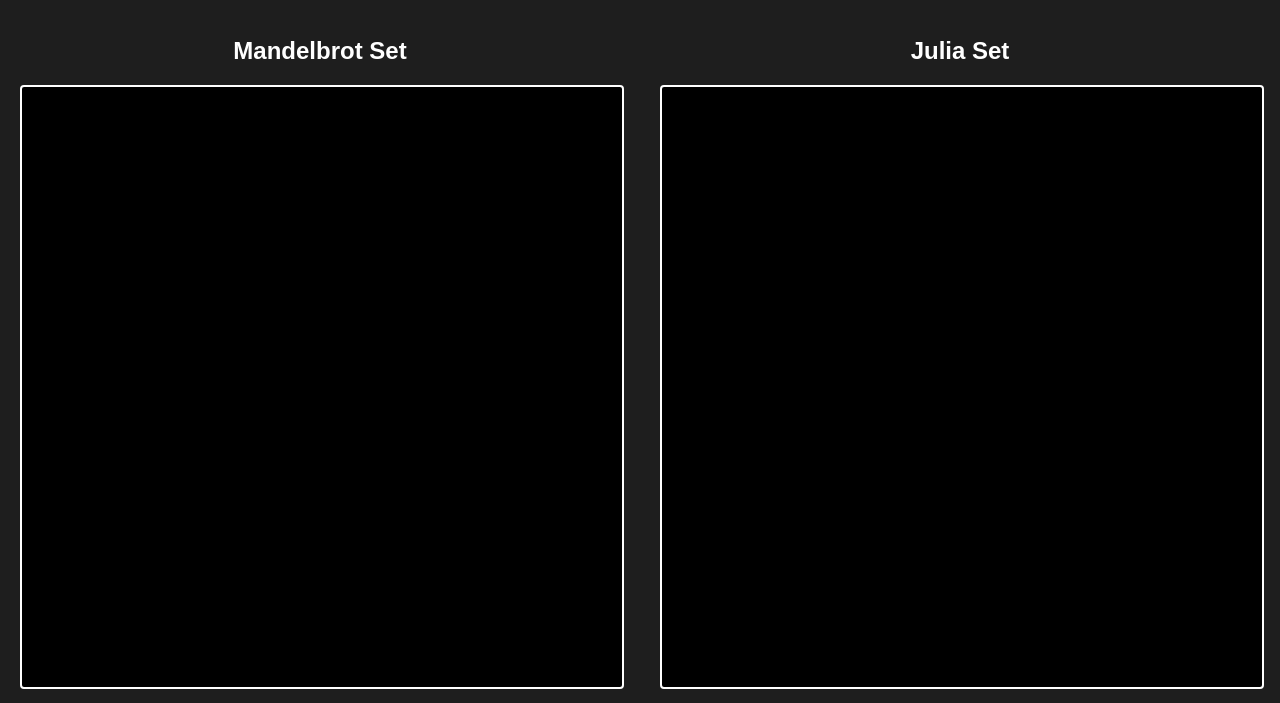
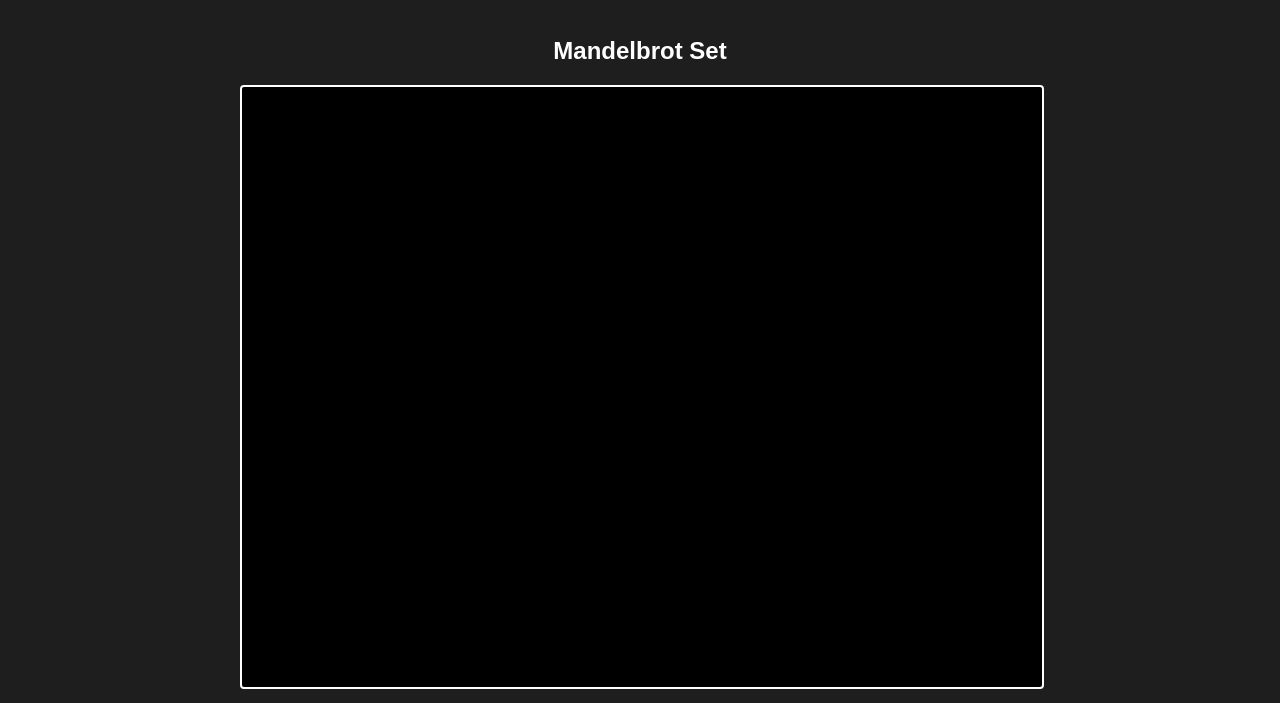
Before and after one commit to FaffyWaffles/MandelbrotJS, a plain HTML site: page index.html in a window 1280 px wide. Shown: the part 81-784 px from the top of the page. Drawn offline with Linux system fonts and the light colour scheme.

Commit message:
Modified Graph Size and Location

```diff
--- a/Mandelbrot.js
+++ b/Mandelbrot.js
@@ -3,9 +3,13 @@
 // Global 'c' value shared between Mandelbrot and Julia sets
 let currentC = { x: 0.0, y: 0.0 };
 
-// Global scale and aspect ratio
+// Canvas dimensions
+const canvasWidth = 800;  // Updated width
+const canvasHeight = 600; // Updated height
+const aspectRatio = canvasWidth / canvasHeight;
+
+// Global scale
 const scale = 1.5;
-const aspectRatio = 1.0; // Assuming square canvas (600x600)
 
 // Function to initialize WebGPU
 async function initWebGPU(canvas) {
@@ -34,7 +38,7 @@ async function initWebGPU(canvas) {
   return { device, context, format };
 }
 
-// WGSL Shader Code
+// WGSL Shader Code with template literals to inject scale and aspectRatio
 const shaderCode = `
 struct VertexOut {
   @builtin(position) position: vec4<f32>,
--- a/index.html
+++ b/index.html
@@ -12,8 +12,8 @@
     <div class="fractal-container">
       <h2>Mandelbrot Set</h2>
       <div class="canvas-container">
-        <canvas id="mandelbrotCanvas" width="600" height="600"></canvas>
-        <canvas id="mandelbrotMarkerCanvas" width="600" height="600"></canvas>
+        <canvas id="mandelbrotCanvas" width="800" height="600"></canvas>
+        <canvas id="mandelbrotMarkerCanvas" width="800" height="600"></canvas>
       </div>
     </div>
 
@@ -21,8 +21,8 @@
     <div class="fractal-container">
       <h2>Julia Set</h2>
       <div class="canvas-container">
-        <canvas id="juliaCanvas" width="600" height="600"></canvas>
-        <canvas id="juliaMarkerCanvas" width="600" height="600"></canvas>
+        <canvas id="juliaCanvas" width="800" height="600"></canvas>
+        <canvas id="juliaMarkerCanvas" width="800" height="600"></canvas>
       </div>
     </div>
   </div>
--- a/styles.css
+++ b/styles.css
@@ -15,7 +15,7 @@ body {
   display: flex;
   justify-content: center;
   flex-wrap: wrap;
-    gap: 40px;
+  gap: 40px; /* Maintains the 40px gap between fractal containers */
   margin-top: 20px;
 }
 
@@ -27,8 +27,8 @@ body {
 
 .canvas-container {
   position: relative;
-    width: 600px;
-    height: 600px;
+  width: 800px;  /* Updated width */
+  height: 600px; /* Updated height */
 }
 
 .canvas-container canvas {
@@ -58,7 +58,7 @@ body {
   display: flex;
   justify-content: center;
   align-items: center;
-    gap: 10px;
+  gap: 20px; /* Increased gap to accommodate new checkbox */
 }
 
 .controls label {
```
Lines whose indentation alone changed are shown as unchanged.
